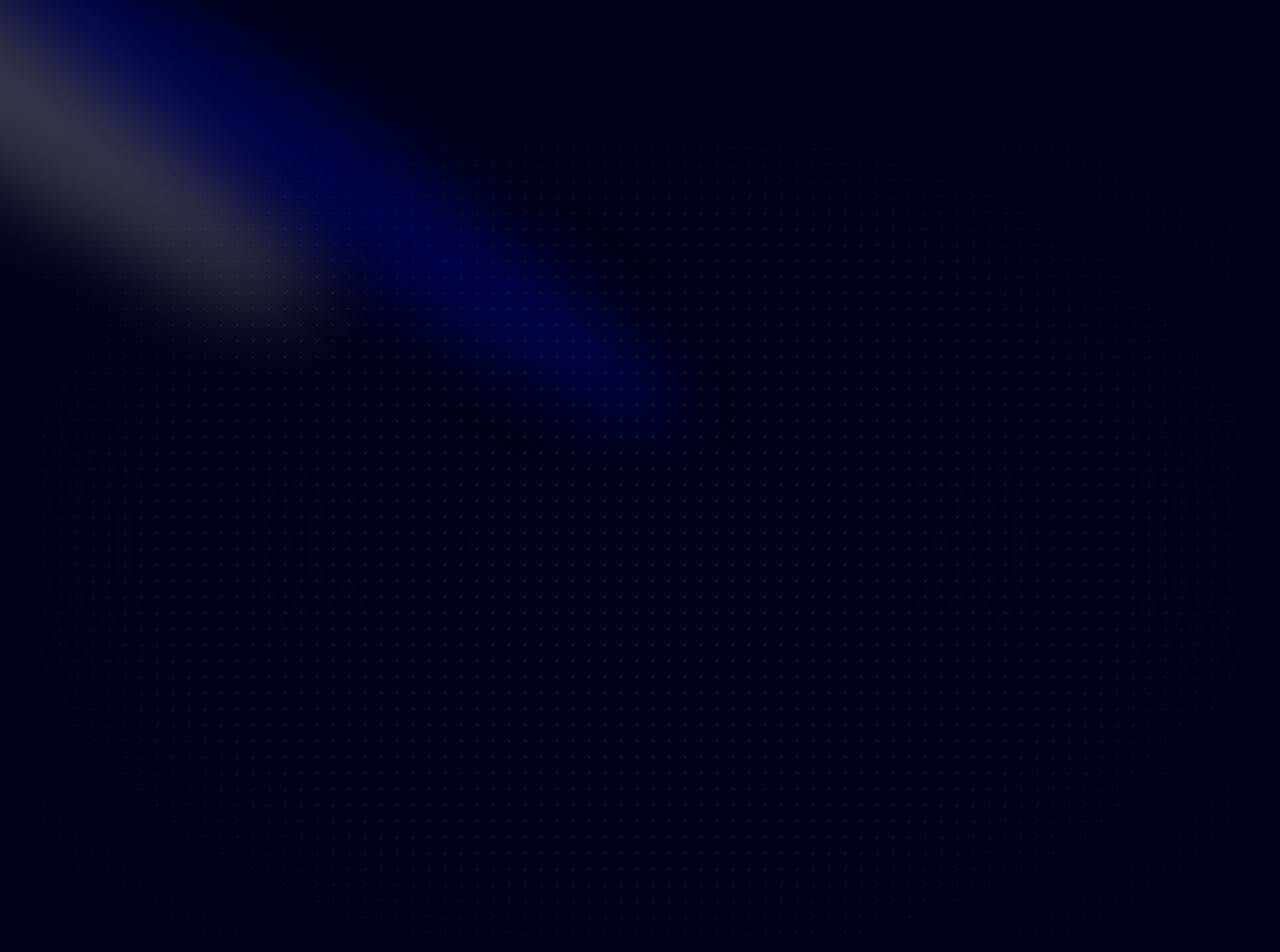
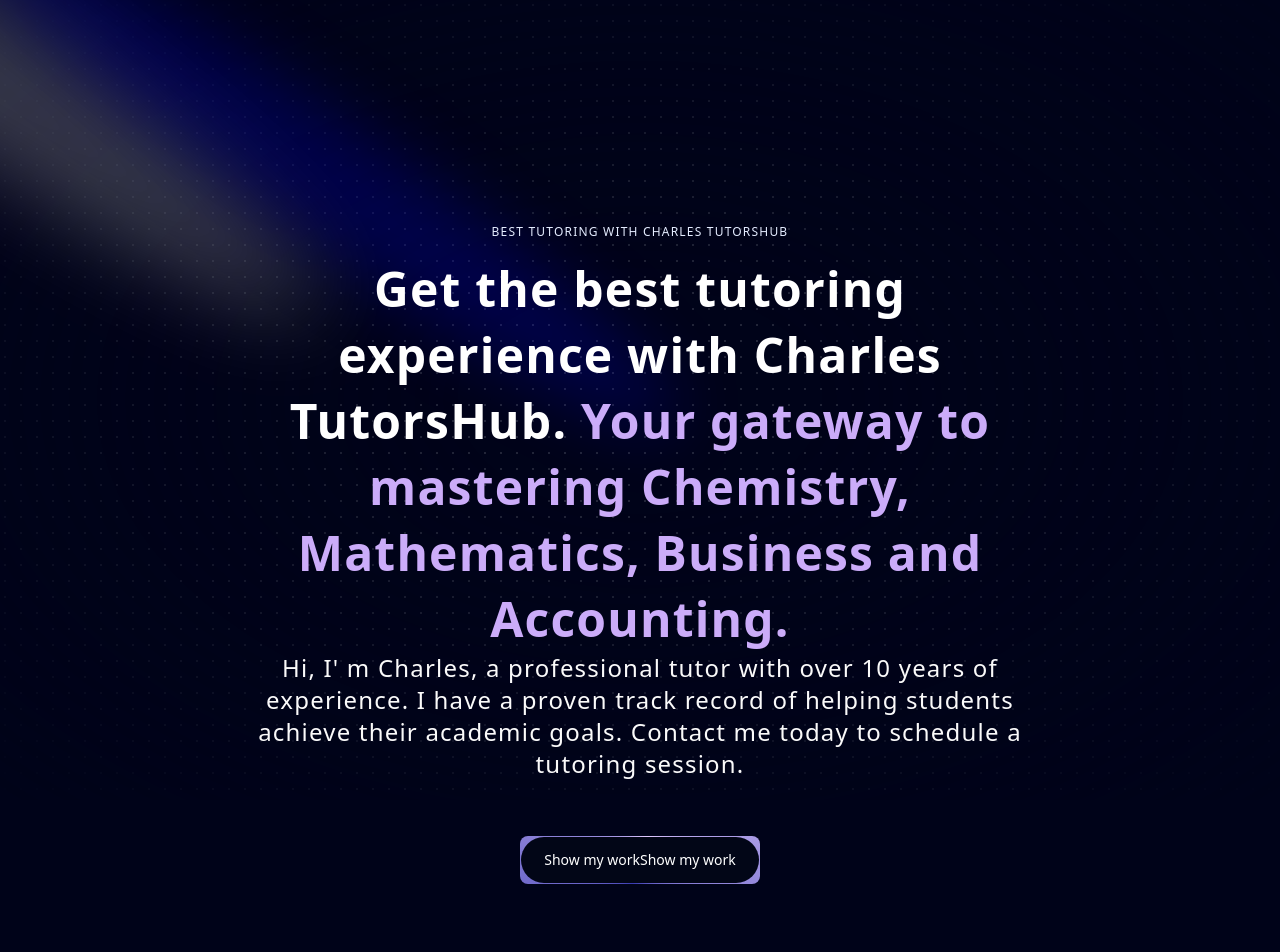
Before and after one commit to lekakenycollins8/TutorsHub, a Next.js app in the folder frontend/tutorshub/: page / in a window 1280 px wide. Shown: the top 952 px of the page. Built offline with nearby package versions, Linux system fonts and the light colour scheme.

Commit message:
added Banner text to Hero seection and textgenerate effect

```diff
--- a/frontend/tutorshub/components/Hero.tsx
+++ b/frontend/tutorshub/components/Hero.tsx
@@ -1,4 +1,6 @@
+import MagicButton from './ui/MagicButton';
 import { Spotlight } from './ui/Spotlight';
+import { TextGenerateEffect } from './ui/text-generate-effect';
 
 const Hero = () => {
   return (
@@ -9,7 +11,7 @@ const Hero = () => {
             <Spotlight className="top-28 left-80 h-[80vh] w-[50vw]" fill="blue" />
         </div>
 
-        <div className="h-screen w-full dark:bg-black-100 bg-white  dark:bg-dot-white/[0.3] bg-dot-black/[0.2] relative flex items-center justify-center">
+        <div className="h-screen w-full dark:bg-black-100 bg-white  dark:bg-dot-white/[0.3] bg-dot-black/[0.2] flex items-center justify-center absolute top-0 left-0">
 
             <div className="absolute pointer-events-none inset-0 flex items-center justify-center dark:bg-black-100 bg-white [mask-image:radial-gradient(ellipse_at_center,transparent_20%,black)]"/>
         </div>
@@ -18,6 +20,18 @@ const Hero = () => {
                 <h2 className="uppercase tracking-widest text-xs text-center text-blue-100 max-w-80">
                     Best Tutoring with Charles TutorsHub
                 </h2>
+                <TextGenerateEffect
+                    className="text-center text-40px md:text-5xl lg:text-6xl font-bold"
+                    words="Get the best tutoring experience with Charles TutorsHub. Your gateway to mastering Chemistry, Mathematics, Business and Accounting."
+                />
+                <p className="text-center md:tracking-wider mb-4 text-sm md:text-lg lg:text-2xl">
+                    Hi, I&apos; m Charles, a professional tutor with over 10 years of experience. I have a proven track record of helping students achieve their academic goals. Contact me today to schedule a tutoring session.
+                </p>
+                <a>
+                    <MagicButton
+                        title="Show my work"
+                    />
+                </a>
             </div>
 
         </div>
--- /dev/null
+++ b/frontend/tutorshub/components/ui/MagicButton.tsx
@@ -0,0 +1,20 @@
+import { taintUniqueValue } from 'next/dist/server/app-render/rsc/taint';
+import React from 'react'
+
+const MagicButton = ({
+    title, icon, position, handleClick, otherClasses
+}: {title: string; icon: React.ReactNode, position: string; handleClick?: () => void; otherClasses?: string}) => {
+  return (
+    <button className="relative inline-flex h-12 w-full overflow-hidden rounded-lg p-[1px] focus:outline-none md:w-60 md:mt-10">
+        <span className="absolute inset-[-1000%] animate-[spin_2s_linear_infinite] bg-[conic-gradient(from_90deg_at_50%_50%,#E2CBFF_0%,#393BB2_50%,#E2CBFF_100%)]" />
+        <span className={`inline-flex h-full w-full cursor-pointer items-center justify-center rounded-full bg-slate-950 px-3 py-1 text-sm font-medium text-white backdrop-blur-3xl ${otherClasses}`}>
+            {position === 'left' && icon}
+            {title}
+           {position === 'right' && icon}
+            {title}
+        </span>
+    </button>
+  )
+}
+
+export default MagicButton
--- /dev/null
+++ b/frontend/tutorshub/components/ui/text-generate-effect.tsx
@@ -0,0 +1,62 @@
+"use client";
+import { useEffect } from "react";
+import { motion, stagger, useAnimate } from "framer-motion";
+import { cn } from "@/lib/utils";
+
+export const TextGenerateEffect = ({
+  words,
+  className,
+  filter = true,
+  duration = 0.5,
+}: {
+  words: string;
+  className?: string;
+  filter?: boolean;
+  duration?: number;
+}) => {
+  const [scope, animate] = useAnimate();
+  let wordsArray = words.split(" ");
+  useEffect(() => {
+    animate(
+      "span",
+      {
+        opacity: 1,
+        filter: filter ? "blur(0px)" : "none",
+      },
+      {
+        duration: duration ? duration : 1,
+        delay: stagger(0.2),
+      }
+    );
+  }, [scope.current]);
+
+  const renderWords = () => {
+    return (
+      <motion.div ref={scope}>
+        {wordsArray.map((word, idx) => {
+          return (
+            <motion.span
+              key={word + idx}
+              className={`${idx > 7 ? 'text-purple' : 'dark:text-white text-black' } opacity-0`}
+              style={{
+                filter: filter ? "blur(10px)" : "none",
+              }}
+            >
+              {word}{" "}
+            </motion.span>
+          );
+        })}
+      </motion.div>
+    );
+  };
+
+  return (
+    <div className={cn("font-bold", className)}>
+      <div className="mt-4">
+        <div className=" dark:text-white text-black text-5xl leading-snug tracking-wide">
+          {renderWords()}
+        </div>
+      </div>
+    </div>
+  );
+};
```
